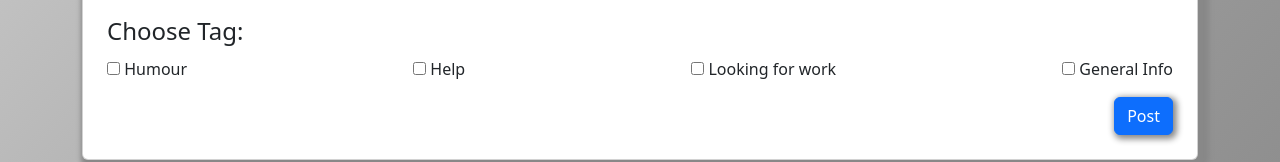
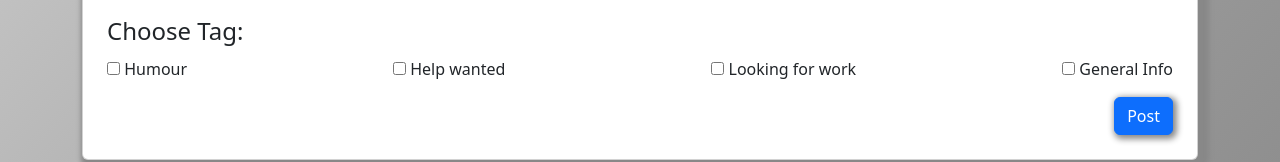
Before and after one commit to JarlErikMathiesen/Frameworks-base, a website with bundled scripts: page feed.html in a window 1280 px wide. Shown: the part 569-731 px from the top of the page. Built offline with nearby package versions, Linux system fonts and the light colour scheme; no server answers.

```diff
--- a/feed.html
+++ b/feed.html
@@ -117,7 +117,7 @@
                 </div>
                 <div>
                   <input type="checkbox" id="tag-help" name="help" />
-                  <label for="tag-help">Help</label>
+                  <label for="tag-help">Help wanted</label>
                 </div>
                 <div>
                   <input type="checkbox" id="tag-work" name="work" />
--- a/js/feed.js
+++ b/js/feed.js
@@ -11,7 +11,6 @@
   try {
     const json = await methodWithToken(postsUrlAuthor, getOptions);
     const posts = json.data;
-    console.log(posts);
     createHtml(posts);
   } catch (error) {
     console.log(error);
```
Also changed, not shown: js/profile.js (+0 -7 lines).
